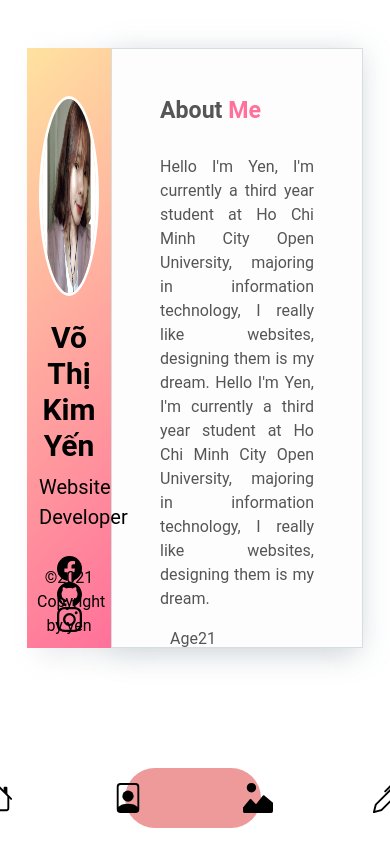
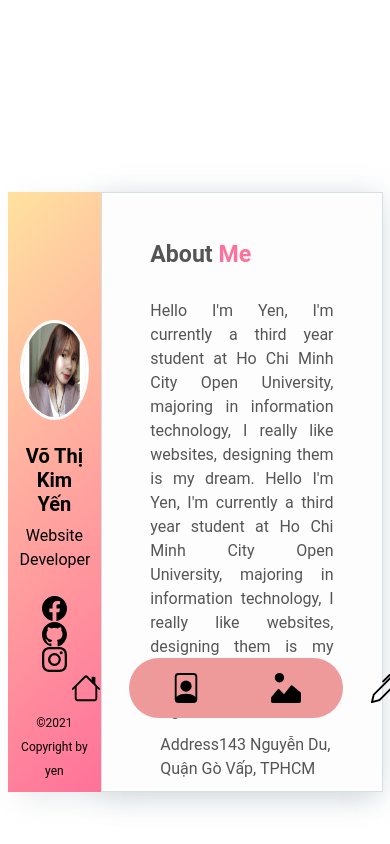
Before and after one commit to vothikimyen108/MyCV, a plain HTML site: page index.html in a window 390 px wide. Drawn offline with nearby package versions, Linux system fonts and the light colour scheme.

Commit message:
responsive page index

```diff
--- a/css.css
+++ b/css.css
@@ -9,6 +9,10 @@
     margin-top: 3rem;
     box-shadow: rgba(149, 157, 165, 0.2) 0px 8px 24px;
 }
+.left h1{
+  font-size: 30px;
+}
+
 .right {
     /* background: #ef9a9a; */
     height: 600px;
@@ -24,6 +28,7 @@ body {
     font-family: 'Roboto', sans-serif;
 
 }
+
 .profile-circel-image-200 img {
     width: 200px;
     height: 200px;
@@ -56,6 +61,7 @@ body {
 .left {
     position: relative;
     text-align: center;
+    padding-top: 4rem;
 }
 .Left-footder {
     position: absolute;
@@ -476,17 +482,7 @@ text-transform: capitalize;
   background: rgba(0,0,0,0.45);
 }
 
-@media(max-width: 1000px){
-  .gallery .image{
-    width: calc(100% / 2);
-  }
-}
-@media(max-width: 600px){
-  .gallery .image{
-    width: 100%;
-    padding: 4px;
-  }
-}
+
 .menu {
    width: 35%;
   box-shadow: 0 10px 30px rgba(#414856, 0.05);
@@ -496,7 +492,7 @@ text-transform: capitalize;
   background-color: #ef9a9a;
   border-radius: 100px;
   bottom: 0;
-  left: 32%;
+  left: 40%;
    top: 91%;
   right: 50%;
   bottom: 32px;
--- /dev/null
+++ b/cssresponsive.css
@@ -0,0 +1,78 @@
+@media(max-width: 1000px){
+    .gallery .image{
+      width: calc(100% / 2);
+    }
+  }
+  @media(max-width: 600px){
+    .gallery .image{
+      width: 100%;
+      padding: 4px;
+    }
+  }
+
+  @media(max-width:800px){
+      /* page index */
+    .cv {
+        margin-top: 12rem;
+        width: 90%;
+    }
+    /* menu */
+    .menu {
+        width: 55%;
+       height:60px;
+       left: 33%;
+        top: 78%;
+    }
+       .menu a svg{
+        width: 30px;
+        height: 30px;
+      }
+      .menu a:hover span{
+          opacity: 1;
+      }
+      .menu a:hover svg{
+
+        margin: 0 auto;
+        position: absolute;
+        text-align: center;
+        padding: 0;
+        top: -20px;
+        left: 27px;
+        z-index: 400;
+      }
+
+      .menu a span {
+        width: 50px;
+
+      }
+      .menu a span::before {
+        top: -40px;
+        left: 10px;
+
+      }
+/*
+      page index */
+
+      .profile-circel-image-200 img {
+        width: 100px;
+        height: 100px;
+        border-radius: 100px;
+        border: 3px solid #fff;
+
+    }
+    .left h1{
+        font-size: 20px;
+    }
+    #work {
+        font-size: 16px;
+    }
+    .Left-footder {
+        padding: 10px;
+    }
+    .Left-footder span {
+        font-size: 12px;
+    }
+    .left {
+        padding-top: 8rem;
+    }
+  }
--- a/index.html
+++ b/index.html
@@ -16,20 +16,21 @@
         crossorigin="anonymous"></script>
     <title>Vo Thi Kim Yen</title>
     <link rel="stylesheet" href="css.css">
+    <link rel="stylesheet" href="./cssresponsive.css">
 </head>
 
 <body>
     <div class="cv">
         <div style="margin: 0px auto;">
             <div class="row">
-                <div class="logo col-3 py-5 left">
+                <div class="logo col-3 left">
                     <div class="text-center">
                         <div class=" vv profile-circel-image-200">
                             <img src="img/yen.jpg" class="img-fluid rounded-circle">
                         </div>
                         <br>
-                        <h1 class="fw-bold" style="font-size: 30px;">Võ Thị Kim Yến </h1>
-                        <span class="fs-5">Website Developer</span>
+                        <h1 class="fw-bold">Võ Thị Kim Yến </h1>
+                        <span id="work"> Website Developer</span>
                         <div class="py-4 listicon">
                             <a href="https://www.facebook.com/vtkyn/" target="_blank">
                                 <svg xmlns="http://www.w3.org/2000/svg" width="25" height="25" fill="currentColor"
```
Also changed, not shown: Album.html (+2 -1 lines).
